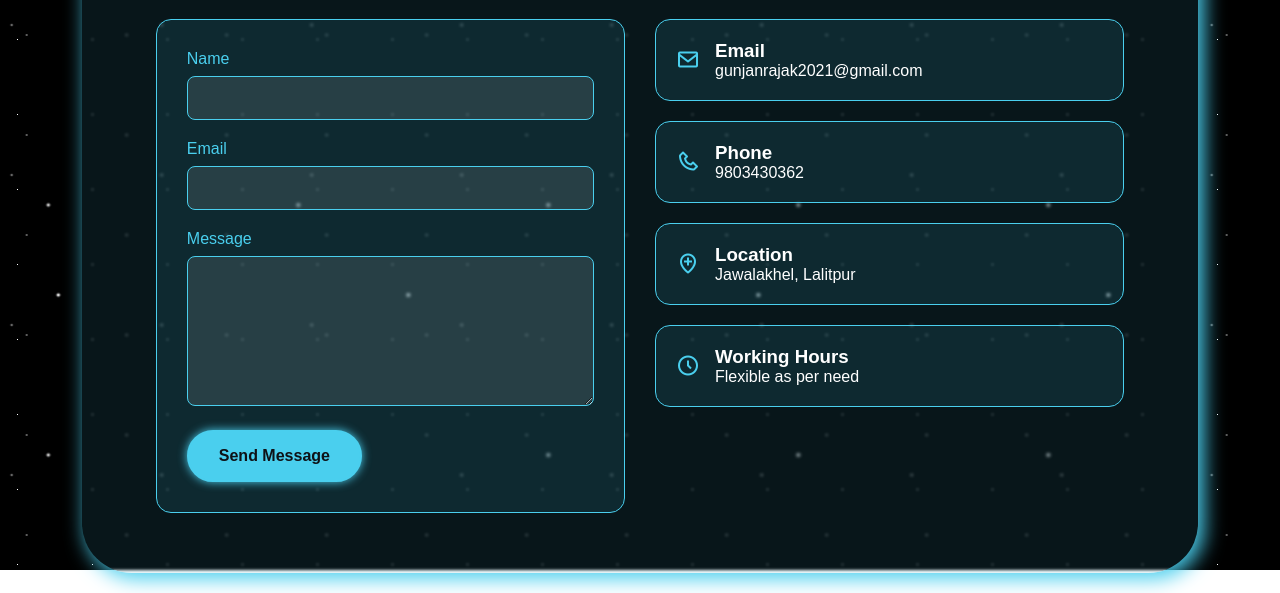
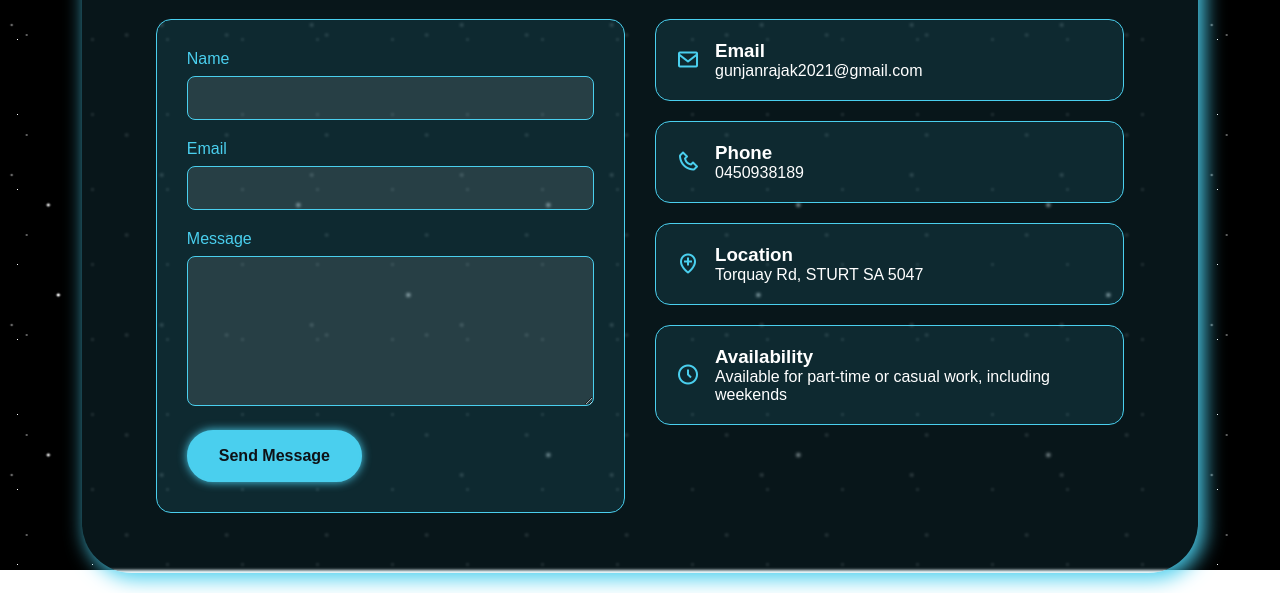
Before and after one commit to FoeSeaL/portfolio, a plain HTML site: page contact-page.html in a window 1280 px wide. Shown: the part 230-823 px from the top of the page. Drawn offline with nearby package versions, Linux system fonts and the light colour scheme.

Commit message:
Update contact-page.html

```diff
--- a/contact-page.html
+++ b/contact-page.html
@@ -59,21 +59,21 @@
                         <i class='bx bx-phone'></i>
                         <div>
                             <h3>Phone</h3>
-                            <p>9803430362</p>
+                            <p>0450938189</p>
                         </div>
                     </div>
                     <div class="contact-card">
                         <i class='bx bx-location-plus'></i>
                         <div>
                             <h3>Location</h3>
-                            <p>Jawalakhel, Lalitpur</p>
+                            <p>Torquay Rd, STURT SA 5047</p>
                         </div>
                     </div>
                     <div class="contact-card">
                         <i class='bx bx-time-five'></i>
                         <div>
-                            <h3>Working Hours</h3>
-                            <p>Flexible as per need</p>
+                            <h3>Availability</h3>
+                            <p>Available for part-time or casual work, including weekends</p>
                         </div>
                     </div>
                 </div>
```
